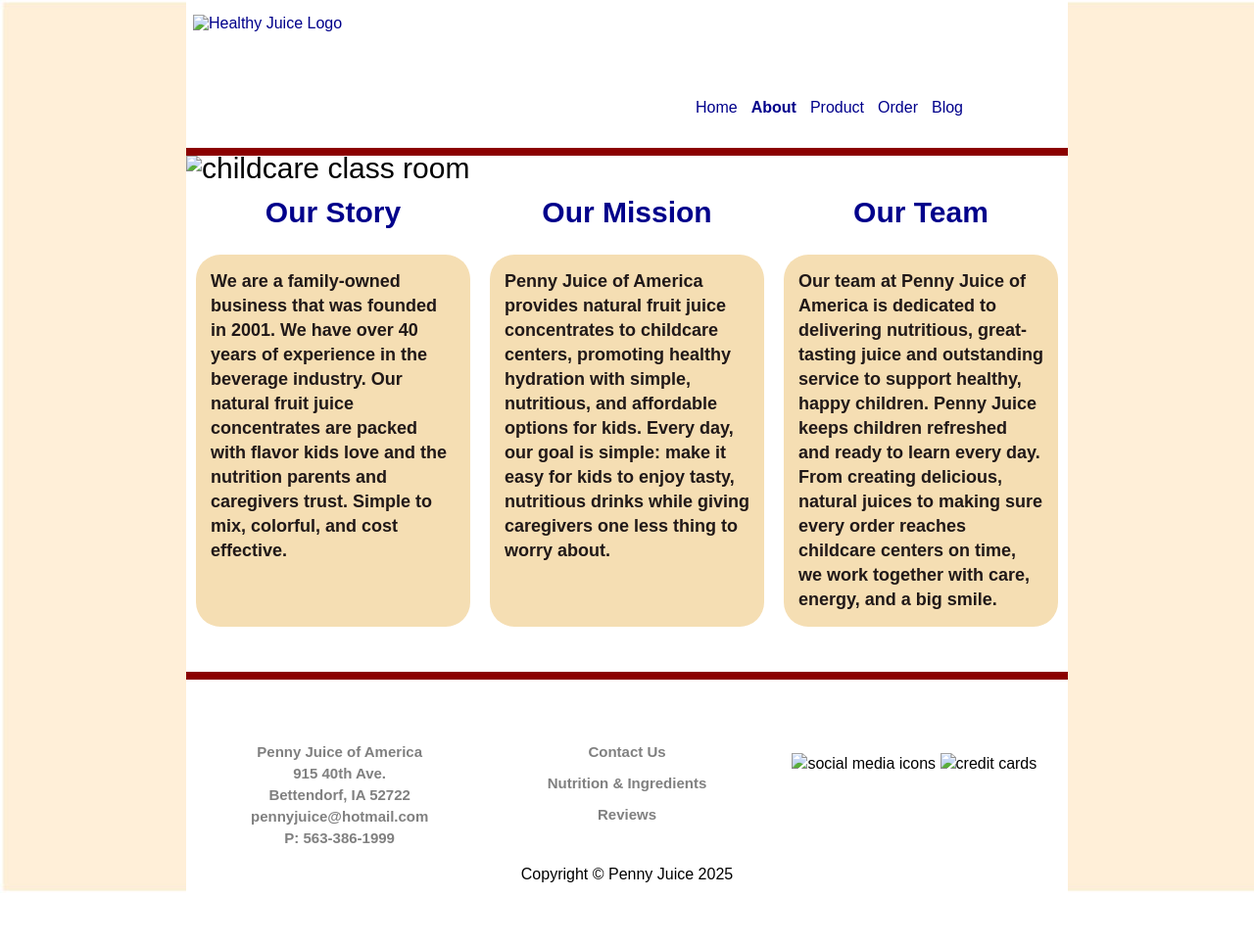
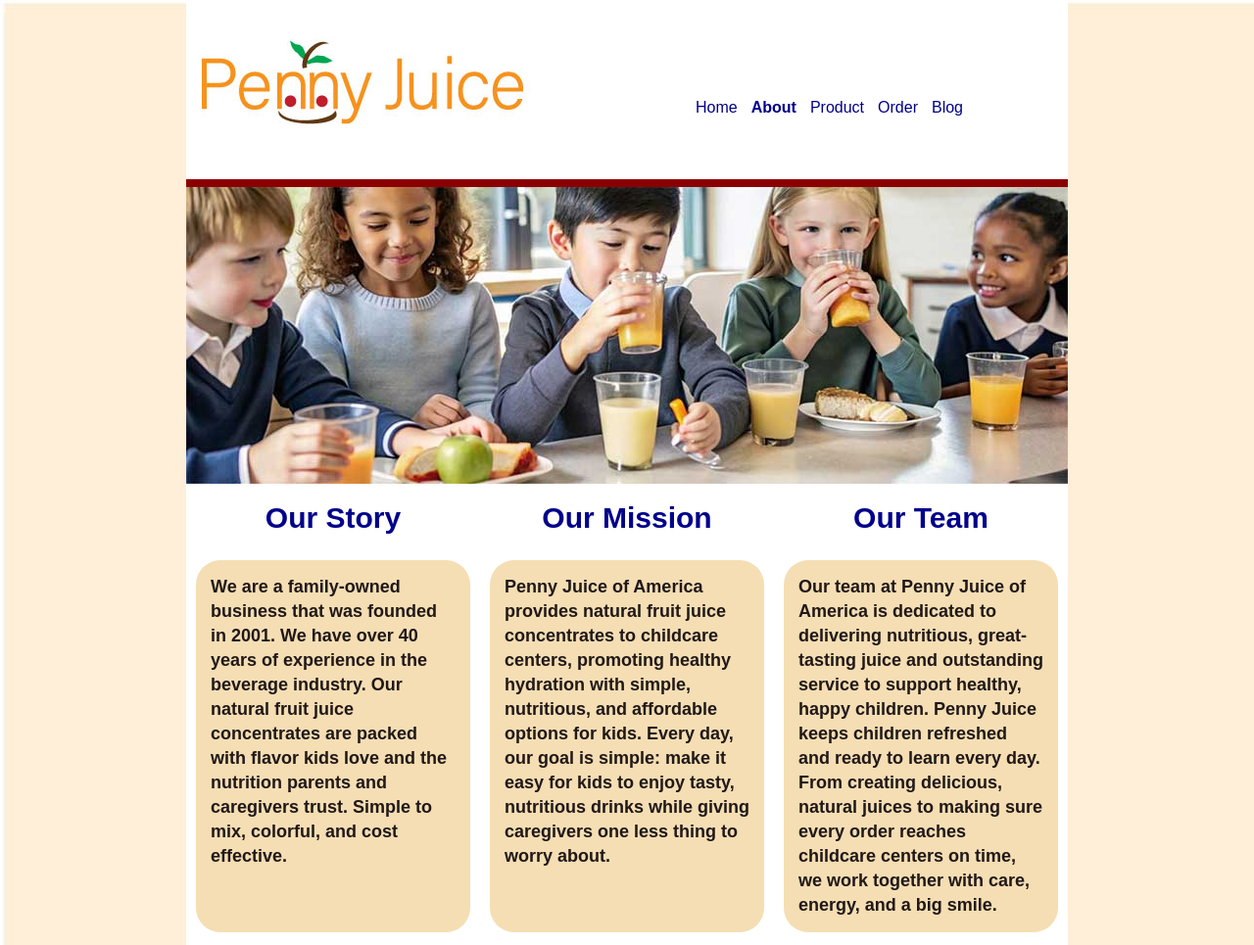
Before and after one commit to Folkes5/GRC175PennyJuiceRedesign.github.io, a plain HTML site: page about.html in a window 1280 px wide. Shown: the top 965 px of the page at 98% size. Before the commit the page ends 912 px from the top, so only its background shows below. Drawn offline with Linux system fonts and the light colour scheme; files that its build step writes are made by us from their sources; files whose address does not match are found by name.

Commit message:
Update about.html
removed ../images/

```diff
--- a/about.html
+++ b/about.html
@@ -13,7 +13,7 @@
     <div id="container">
         <!--<div class="header"></div>
                 <div class="logo">
-                    <img src="../Images/Logo.jpg" alt="Healthy Juice Logo" width="344" height="149" >
+                    <img src="Logo.jpg" alt="Healthy Juice Logo" width="344" height="149" >
                 </div>
 
         <div class="content"></div>
@@ -30,7 +30,7 @@
 
         <div class="header">
             <div class="topnav">
-                <a href="../HTML/Index.html"><img src="../Images/Logo.jpg" alt="Healthy Juice Logo" width="344" height="149" ></a>
+                <a href="../HTML/Index.html"><img src="Logo.jpg" alt="Healthy Juice Logo" width="344" height="149" ></a>
                 <ul>
                     <li><a href="../HTML/Index.html">Home</a></li>
                     <li><a href="../HTML/about.html"><b>About</b></a></li>
@@ -44,7 +44,7 @@
         <div class="content"></div>
 
         <div class="flex-container">
-                <div><img src="../Images/Childcare_Class.jpg" alt="childcare class room"></div>
+                <div><img src="Childcare_Class.jpg" alt="childcare class room"></div>
         </div>
 
 
@@ -88,8 +88,8 @@
                 </div>
                 <div>
                    <br>
-                    <img src="../Images/socialmedia.jpg" alt="social media icons">
-                    <img src="../Images/creditcards.jpg" alt="credit cards">
+                    <img src="socialmedia.jpg" alt="social media icons">
+                    <img src="creditcards.jpg" alt="credit cards">
                 </div>
             </div>
 
@@ -108,4 +108,5 @@
 
 
 </body>
+
 </html>
```
